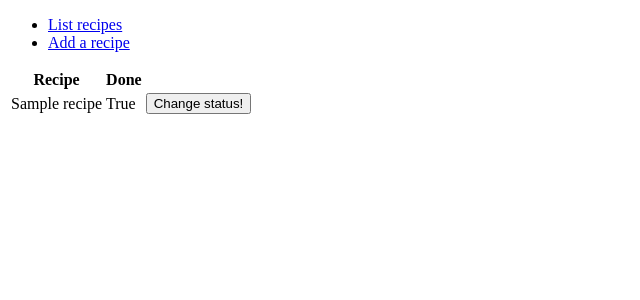
After one commit to nicohi/recipedb, a Flask app: page /recipes in a window 1280 px wide. The commit adds this page. Shown: the top 300 px of the page, without its empty margins (0-640 px from the left). Run offline with Flask 2, Linux system fonts and the light colour scheme; tables that the repository leaves empty hold one stand-in row (values such as "Sample post").

Commit message:
Finish osa2 tutorial

```diff
--- /dev/null
+++ b/application/recipes/views.py
@@ -0,0 +1,31 @@
+from application import app, db
+from flask import render_template, request, redirect, url_for
+from application.recipes.models import Recipe
+
+@app.route("/recipes", methods=["GET"])
+def recipes_index():
+    return render_template("recipes/list.html", recipes = Recipe.query.all())
+
+@app.route("/recipes/new/")
+def recipes_form():
+    return render_template("recipes/new.html")
+
+@app.route("/recipes/", methods=["POST"])
+def recipes_create():
+    #print(request.form.get("name"))
+
+    r = Recipe(request.form.get("name"))
+
+    db.session().add(r)
+    db.session().commit()
+
+    return redirect(url_for("recipes_index"))
+
+@app.route("/recipes/<recipe_id>/", methods=["POST"])
+def recipes_set_done(recipe_id):
+
+    r = Recipe.query.get(recipe_id)
+    r.done = not r.done
+    db.session().commit()
+
+    return redirect(url_for("recipes_index"))
--- a/application/templates/layout.html
+++ b/application/templates/layout.html
@@ -6,6 +6,10 @@
   </head>
 
   <body>
+    <ul>
+      <li><a href="{{ url_for('recipes_index') }}">List recipes</a></li>
+      <li><a href="{{ url_for('recipes_form') }}">Add a recipe</a></li>
+    </ul>
     {% block body %}
       <p>
         Content.
--- /dev/null
+++ b/application/templates/recipes/list.html
@@ -0,0 +1,21 @@
+{% extends "layout.html" %}
+
+{% block body %}
+  <table>
+    <tr>
+      <th>Recipe</th>
+      <th>Done</th>
+    </tr>
+    {% for r in recipes %}
+    <tr>
+      <td>{{ r.name }}</td>
+      <td>{{ r.done }}</td>
+      <td>
+	<form method="POST" action="{{ url_for('recipes_set_done', recipe_id=r.id) }}">
+	  <input type="submit" value="Change status!"/>
+	</form>
+      </td>
+    </tr>
+    {% endfor %}
+  </table>
+{% endblock %}
```
Also changed, not shown: application/__init__.py (+11 -0 lines), application/recipes/models.py (added, +14 -0 lines), application/templates/recipes/new.html (added, +8 -0 lines), application/recipes/__init__.py (added), 1 other file.
